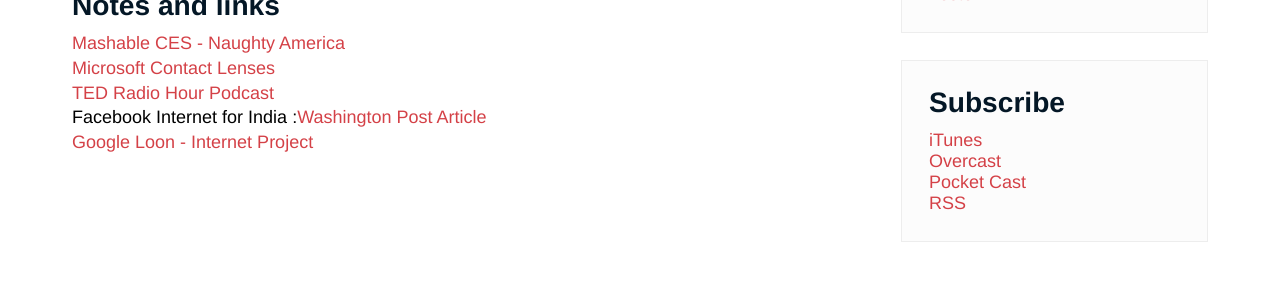
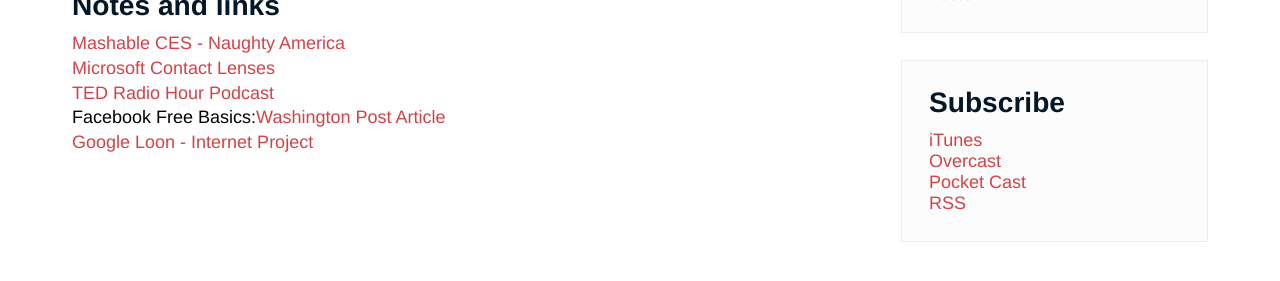
Before and after one commit to JoshHarrington/so_much_for_subtlety, a Jekyll site: the page built from _posts/2016-01-30-so-were-doing-a-podcast.md, in a window 1280 px wide. Shown: the part 520-801 px from the top of the page. Built offline with Jekyll 4.4.1, drawn with Linux system fonts in a browser that asks for light colours.

Commit message:
Update 2016-01-30-so-were-doing-a-podcast.md

```diff
--- a/_posts/2016-01-30-so-were-doing-a-podcast.md
+++ b/_posts/2016-01-30-so-were-doing-a-podcast.md
@@ -15,5 +15,5 @@
 - [Mashable CES - Naughty America](http://mashable.com/2016/01/08/naughty-america-vr-porn-experience)
 - [Microsoft Contact Lenses](http://www.wired.com/2014/01/google-lens-microsoft/)
 - [TED Radio Hour Podcast](http://www.npr.org/podcasts/510298/ted-radio-hour)
-- Facebook Internet for India :[Washington Post Article](https://www.washingtonpost.com/news/innovations/wp/2016/01/04/india-deserves-better-than-mark-zuckerbergs-watered-down-internet/)
+- Facebook Free Basics:[Washington Post Article](https://www.washingtonpost.com/news/innovations/wp/2016/01/04/india-deserves-better-than-mark-zuckerbergs-watered-down-internet/)
 - [Google Loon - Internet Project](https://www.google.com/loon/)
```
